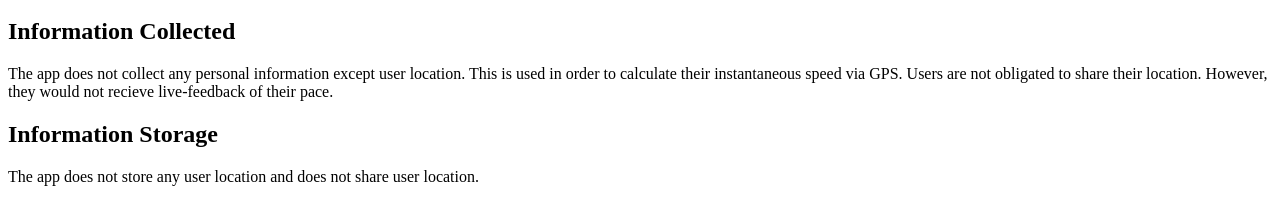
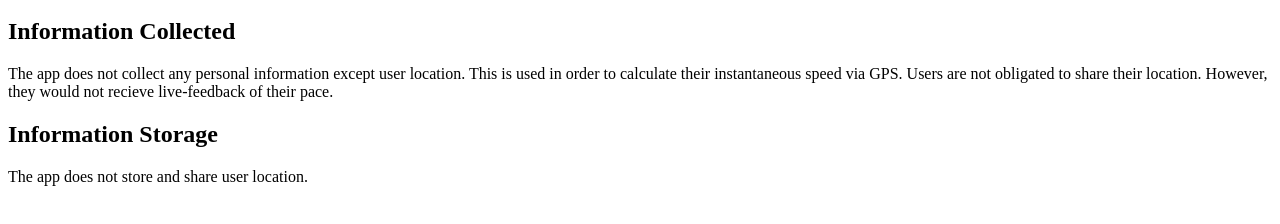
Before and after one commit to rbasak101/AudioPacer, a plain HTML site: page index.html in a window 1280 px wide. Shown: the part 48-272 px from the top of the page. Drawn offline with Linux system fonts and the light colour scheme.

Commit message:
Update index.html

```diff
--- a/index.html
+++ b/index.html
@@ -4,4 +4,4 @@
   Users are not obligated to share their location. However, they would not recieve live-feedback of their pace. </p>
 
 <h2>Information Storage </h2>
-<p> The app does not store any user location and does not share user location. </p>
+<p> The app does not store and share user location. </p>
```
